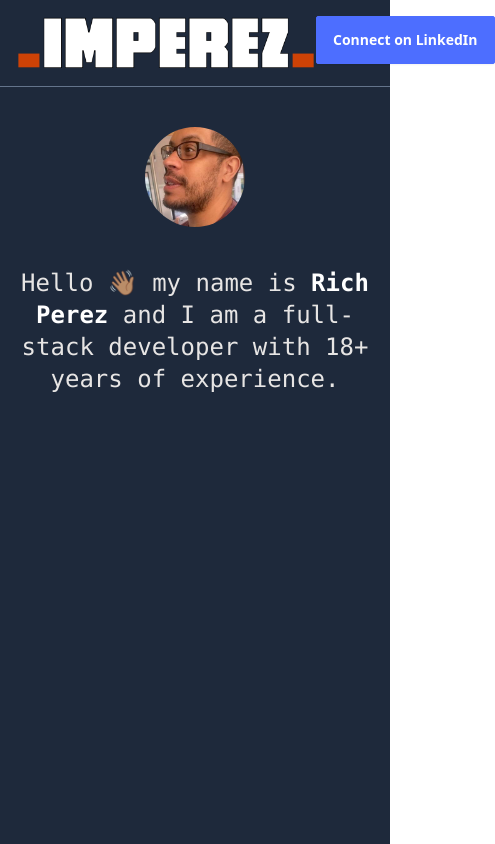
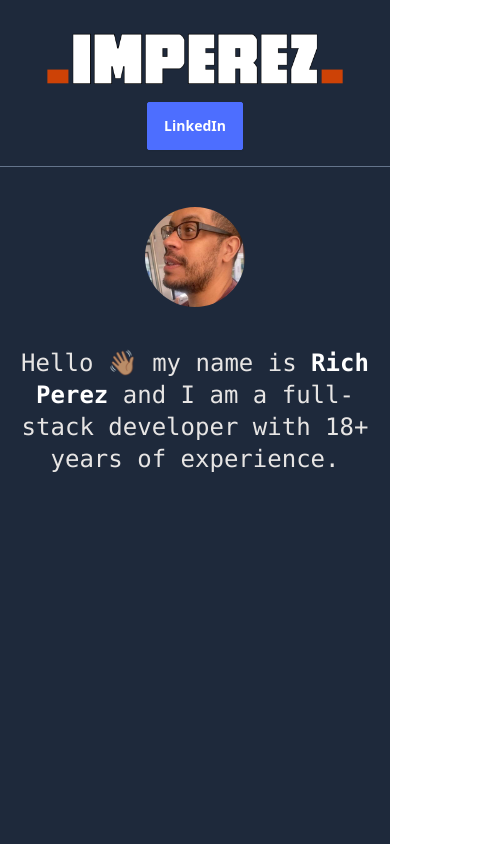
Before and after one commit to perez-rich/richperez.dev, a Next.js app: page / in a window 390 px wide. Shown: the whole page, 495 px wide, since content can reach past the window. Built offline with nearby package versions, Linux system fonts and the light colour scheme.

Commit message:
updated site header for mobile devices

```diff
--- a/app/layout.tsx
+++ b/app/layout.tsx
@@ -13,11 +13,13 @@ export default function RootLayout({children}: {children: React.ReactNode}) {
   return (
     <html lang="en" data-theme="corporate">
       <body className="bg-slate-800 text-stone-200 h-screen">
-        <header className="flex justify-between px-4 border-b border-slate-500">
-          <Image src="/img/site-logo.png" alt="imperez logo" width="300" height="86" />
-          <a className="btn btn-primary text-white my-4" href="https://www.linkedin.com/in/imperez/" target="_blank" >Connect on LinkedIn</a>
+        <header className="flex flex-col md:flex-row items-center md:justify-between px-4 border-b py-4 md:py-0 border-slate-500">
+          <a href="/"><Image src="/img/site-logo.png" alt="imperez logo" width="300" height="86" /></a>
+          <nav className="flex justify-center">
+            <a className="btn btn-primary text-white md:my-4" href="https://www.linkedin.com/in/imperez/" target="_blank" >LinkedIn</a>
+          </nav>
         </header>
-        <main>
+        <main className="px-4">
           {children}
         </main>
       </body>
```
